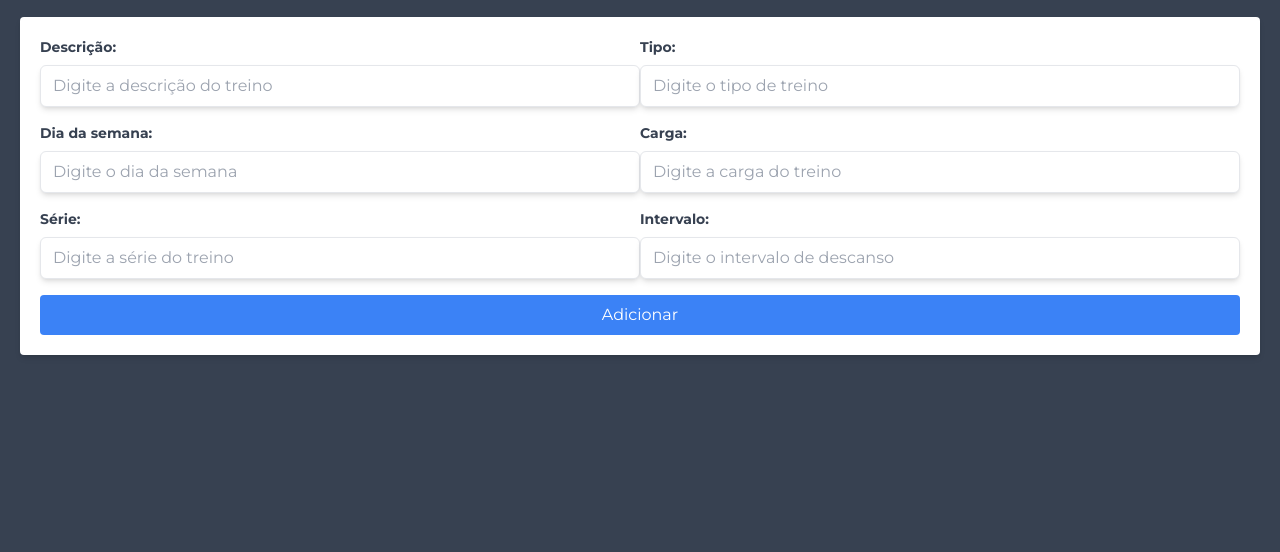
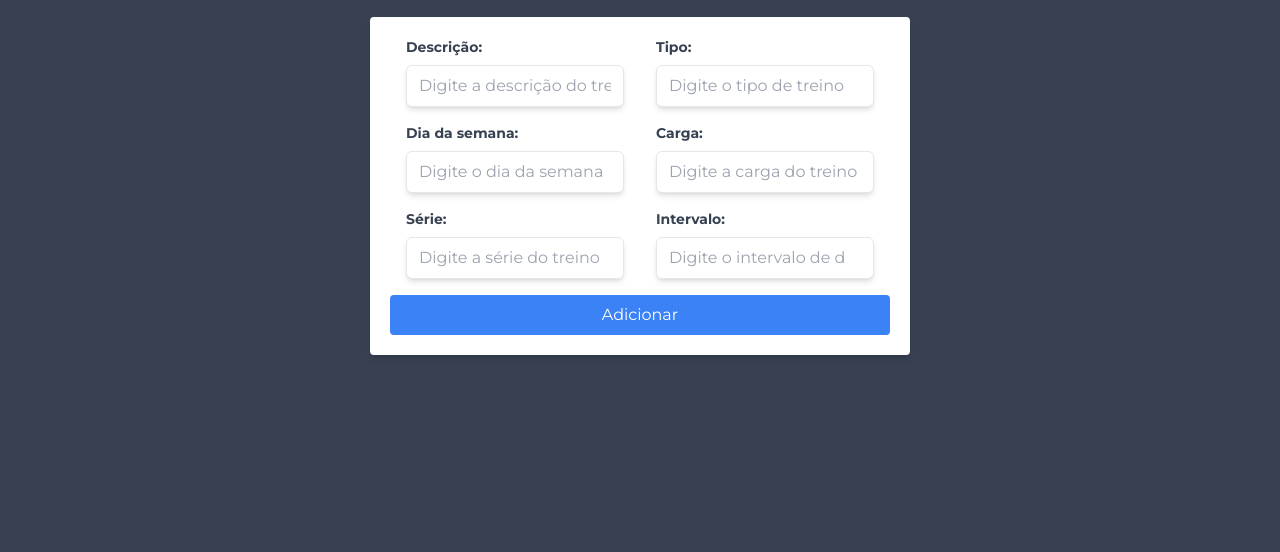
Before and after one commit to RaulFelipeGarcia94/training_of_the_week, a website: page src/dashboard.html in a window 1280 px wide. Shown: the part 248-800 px from the top of the page. Drawn offline with Linux system fonts and the light colour scheme; no server answers.

Commit message:
feat: changes code

```diff
--- a/src/dashboard.html
+++ b/src/dashboard.html
@@ -16,21 +16,20 @@
       <div class="flex justify-between items-center p-4 bg-lime-300">
         <img src="./images/logo.png" alt="" width="80px" height="80px" />
       </div>
-
-      <div
-        id="mobile-menu"
-        class="hidden lg:hidden bg-gray-800 text-white z-10 absolute w-full"
-      >
-        <a href="/trainings.html" class="block py-2 px-4 hover:bg-gray-700"
-          >Lista de treino</a
-        >
-      </div>
     </header>
-    <main>
-      <section class="p-5">
+    <main
+      style="
+        display: flex;
+        flex-direction: column;
+        align-items: center;
+        justify-content: center;
+      "
+    >
+    <div style="max-width: 950px">
+      <section class="p-5" >
         <div class="bg-white p-6 rounded shadow-md">
           <h1 class="text-4xl p-4 text-center">Treinos da Semana</h1>
-          <ul id="list-trainings" class="flex"></ul>
+          <ul id="list-trainings" class="grid grid-cols-2"></ul>
         </div>
       </section>
       <section class="p-5">
@@ -40,7 +39,7 @@
           onsubmit="cadastreTraining(event)"
         >
           <div class="grid grid-cols-2">
-            <div class="mb-4">
+            <div class="mb-4 px-4">
               <label
                 for="description"
                 class="block text-gray-700 text-sm font-bold mb-2"
@@ -54,7 +53,7 @@
                 placeholder="Digite a descrição do treino"
               />
             </div>
-            <div class="mb-4">
+            <div class="mb-4 px-4">
               <label
                 for="type"
                 class="block text-gray-700 text-sm font-bold mb-2"
@@ -68,7 +67,7 @@
                 placeholder="Digite o tipo de treino"
               />
             </div>
-            <div class="mb-4">
+            <div class="mb-4 px-4">
               <label
                 for="day"
                 class="block text-gray-700 text-sm font-bold mb-2"
@@ -82,7 +81,7 @@
                 placeholder="Digite o dia da semana"
               />
             </div>
-            <div class="mb-4">
+            <div class="mb-4 px-4">
               <label
                 for="load"
                 class="block text-gray-700 text-sm font-bold mb-2"
@@ -96,7 +95,7 @@
                 placeholder="Digite a carga do treino"
               />
             </div>
-            <div class="mb-4">
+            <div class="mb-4 px-4">
               <label
                 for="series"
                 class="block text-gray-700 text-sm font-bold mb-2"
@@ -110,7 +109,7 @@
                 placeholder="Digite a série do treino"
               />
             </div>
-            <div class="mb-4">
+            <div class="mb-4 px-4">
               <label
                 for="interval"
                 class="block text-gray-700 text-sm font-bold mb-2"
@@ -359,6 +358,7 @@
         </div>
       </div>
     </main>
+    </div>
   </body>
 </html>
 
@@ -383,7 +383,7 @@
 
       data.forEach((treino) => {
         const li = document.createElement("li");
-        li.className = "bg-gray-100 rounded p-4 mb-4 shadow";
+        li.className = "bg-gray-100 rounded p-4 m-4 shadow";
 
         const p = document.createElement("p");
         p.className = "text-sm";
```
Also changed, not shown: src/index.html (+2 -3 lines), src/login.html (+0 -1 lines), src/trainings.html (+10 -3 lines), dist/output.css (added).
